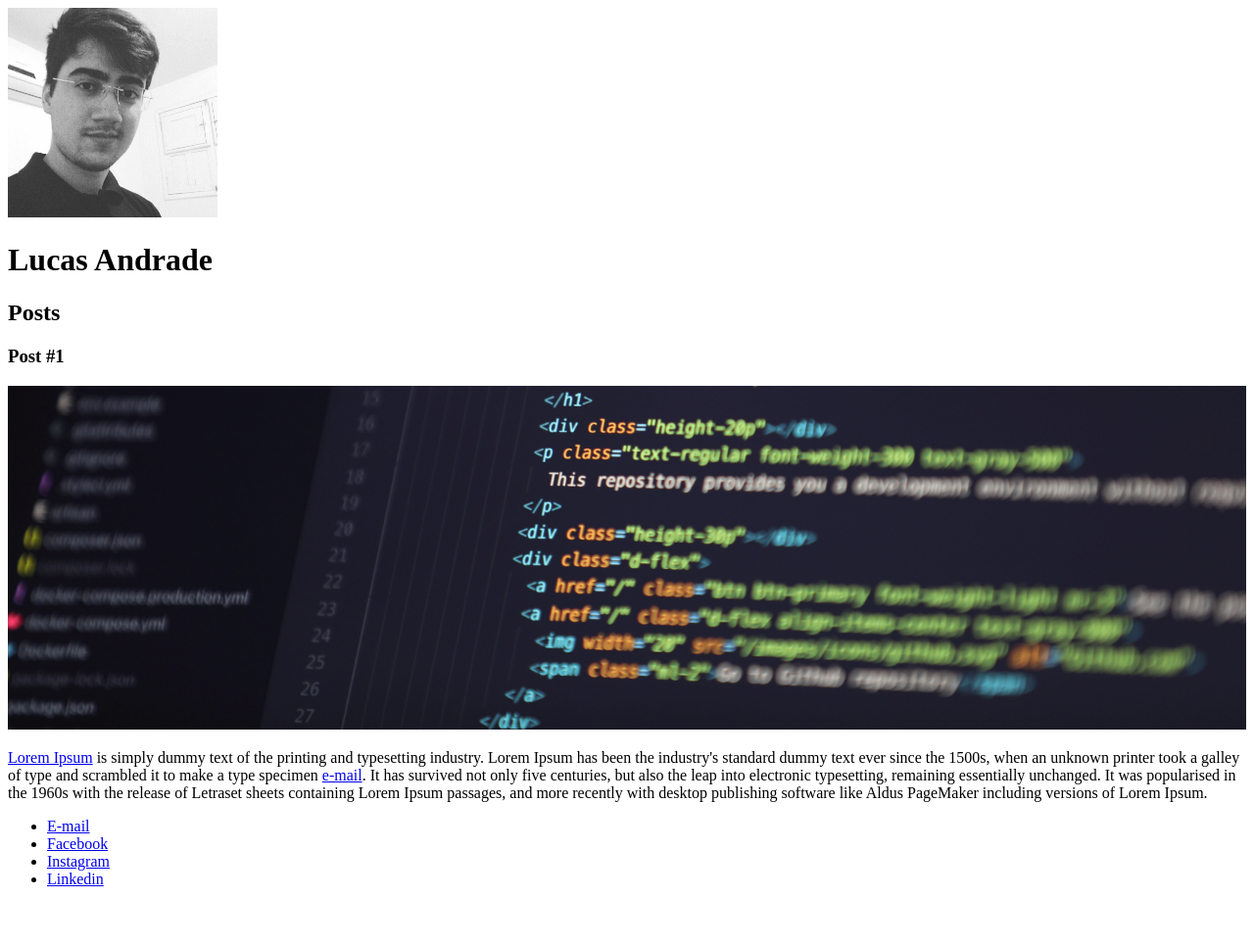
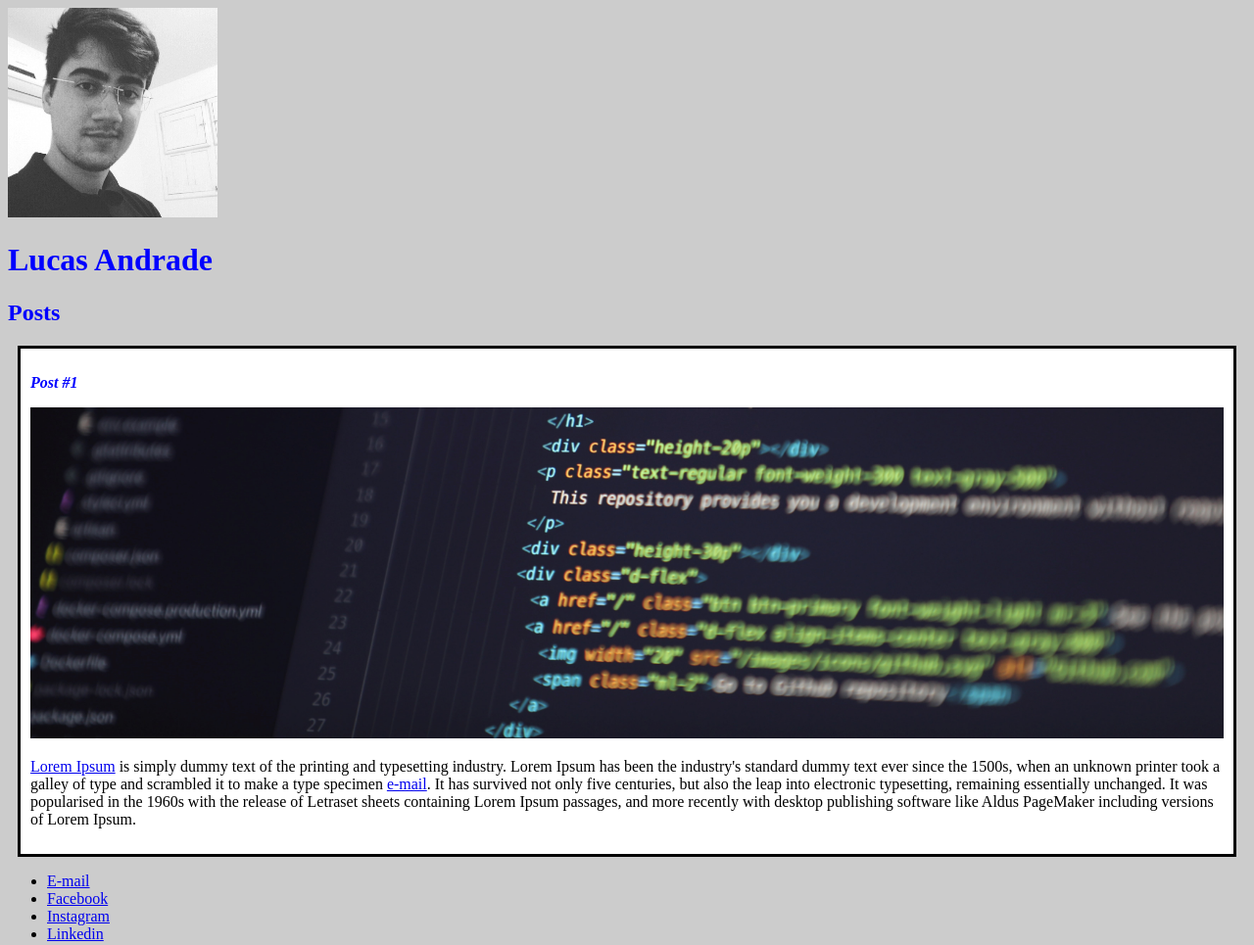
Before and after one commit to lucasandradear/dio-curso-introducao-a-criacao-de-websites-com-html5-css3, a plain HTML site: page pagina/index.html in a window 1280 px wide. Shown: the whole page at 98% size. Before the commit the page ends 923 px from the top, so only its background shows below. Drawn offline with Linux system fonts and the light colour scheme.

Commit message:
adiciona estilo

```diff
--- a/pagina/index.html
+++ b/pagina/index.html
@@ -7,24 +7,25 @@
     <meta name="keywords" content="HTML5, CSS3, DIO">
     <meta name="viewport" content="width=device-width, initial-scale=1.0">
     <title>Lucas Andrade</title>
+    <link rel="stylesheet" type="text/css" href="style.css">
   </head>
   <body>
     <!-- Esse header representa o cabeçalho da página -->
     <header>
       <img src="imagens/perfil.png" alt="Foto de Lucas Andrade">
-      <h1>Lucas Andrade</h1>
+      <h1 id="title">Lucas Andrade</h1>
     </header>
     <!-- Essa representa uma seção para posts -->
     <section>
       <!-- Esse header representa o cabeçalho da seção de posts -->
       <header>
-        <h2>Posts</h2>
+        <h2 class="subtitle">Posts</h2>
       </header>
       <!-- Aqui representa um conteúdo (um post) da seção de posts -->
-      <article>
+      <article class="post">
         <!-- Aqui representa o header do conteúdo -->
         <header>
-          <h3>Post #1</h3>
+          <h3 class="post-title">Post #1</h3>
           <img src="imagens/mohammad-rahmani-oXlXu2qukGE-unsplash.jpg" alt="Código HTML" style="width: 100%">
         </header>
         <p>
--- /dev/null
+++ b/pagina/style.css
@@ -0,0 +1,19 @@
+body {
+  background-color: #ccc;
+}
+
+#title, .subtitle, .post-title {
+  color: blue;
+}
+
+.post-title {
+  font-size: 16px;
+  font-style: italic;
+}
+
+.post {
+  background-color: #fff;
+  padding: 10px;
+  border: 3px solid #000;
+  margin: 10px;
+}
```
